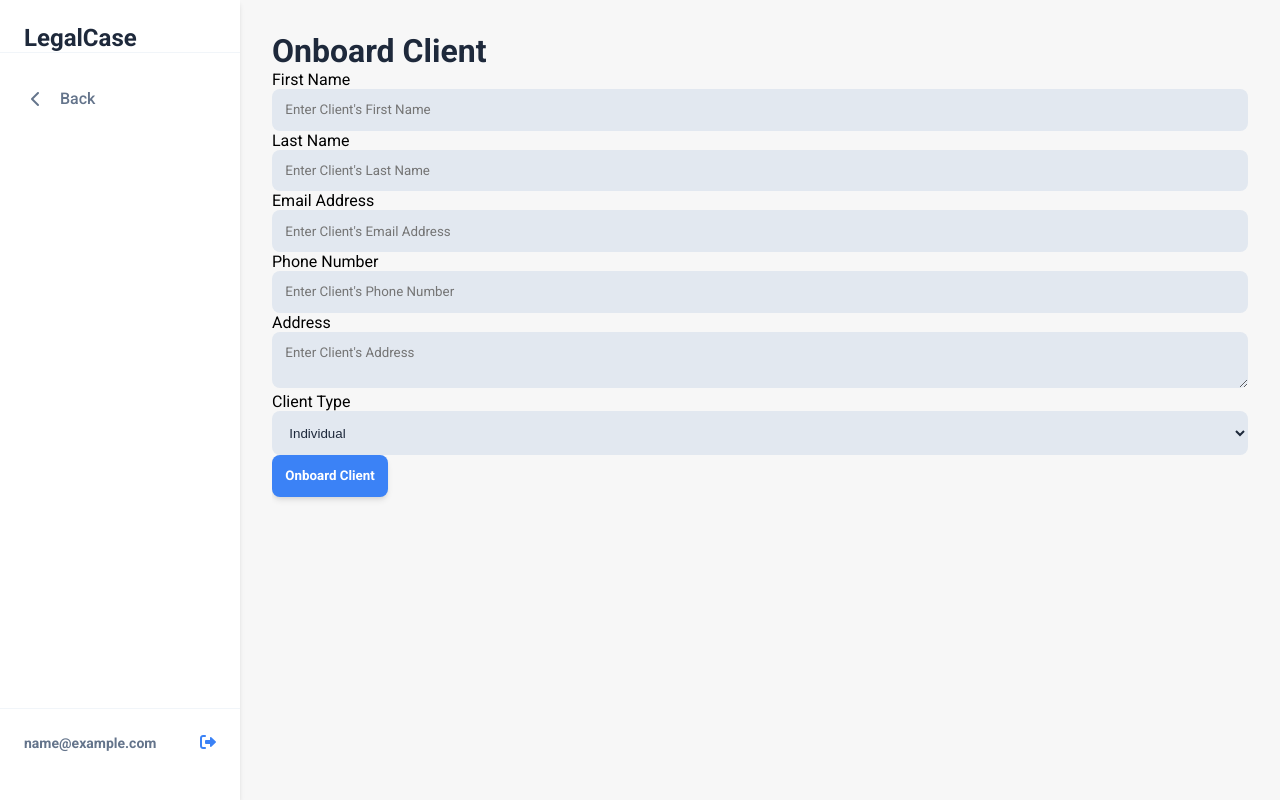
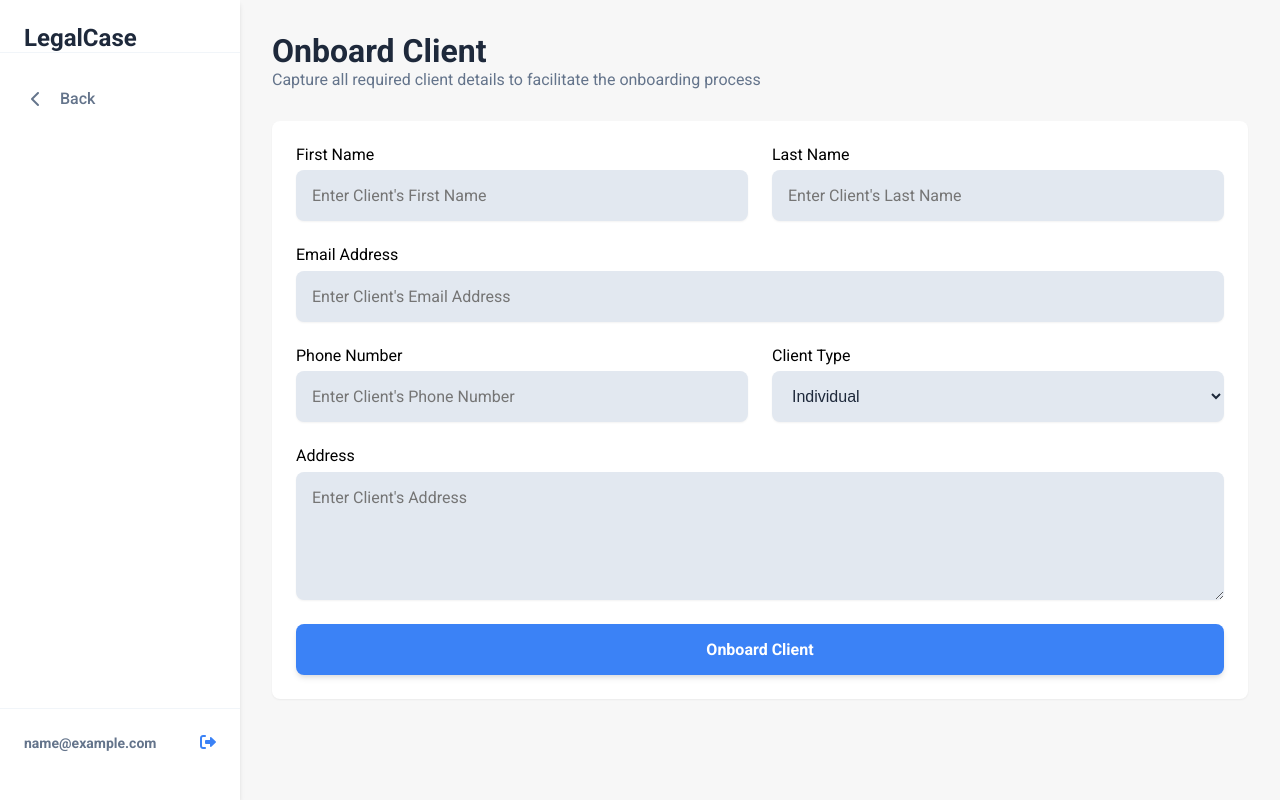
Before and after one commit to KevinKagwima/LawFirm, a Flask app: page /add/client in a window 1280 px wide. Run offline with Flask 3, Linux system fonts and the light colour scheme; the visitor is signed in with stand-in values (Sample User, id 1); data comes from the database, SQL or seed files in the repository.

Commit message:
Updated files

```diff
--- a/Auth/routes.py
+++ b/Auth/routes.py
@@ -22,9 +22,6 @@ password_reset_tokens = {}
 
 @auth_bp.route('/register', methods=['GET', 'POST'])
 def register():
-  # if current_user.is_authenticated:
-  #   return redirect(url_for('dashboard.index'))
-
   form = RegistrationForm()
 
   if form.validate_on_submit():
--- a/Clients/routes.py
+++ b/Clients/routes.py
@@ -18,13 +18,10 @@ def add_client():
   if form.validate_on_submit():
     try:
       if form.email.data:
-        existing_client = Client.query.filter_by(
-          lawyer_id=current_user.id,
-          email=form.email.data.lower().strip()
-        ).first()
+        existing_client = Client.query.filter_by(lawyer_id=current_user.id, email=form.email.data.lower().strip()).first()
 
         if existing_client:
-          flash('A client with this email already exists.', 'danger')
+          flash('A client with this email already exists', 'danger')
           return redirect(url_for('client.add_client'))
 
       # Create new client
@@ -43,7 +40,7 @@ def add_client():
       db.session.commit()
 
       flash(f'Client {client.full_name} added successfully!', 'success')
-      return redirect(url_for('dashboard.index'))
+      return redirect(url_for('client.client_profile', client_id=client.unique_id))
 
     except Exception as e:
       db.session.rollback()
@@ -51,7 +48,8 @@ def add_client():
       return redirect(url_for('client.add_client'))
 
   context = {
-     "form": form
+     "form": form,
+     "back_url": request.referrer,
   }
 
   return render_template('Main/add-client.html', **context)
@@ -61,25 +59,18 @@ def add_client():
 def client_profile(client_id):
   """View client details and their cases"""
   try:
-    client = Client.query.filter_by(
-      unique_id=client_id,
-      lawyer_id=current_user.id
-    ).first()
+    client = Client.query.filter_by(unique_id=client_id, lawyer_id=current_user.id).first()
 
     # Get client's cases
-    cases = Case.query.filter_by(
-      client_id=client.id
-    ).order_by(Case.opened_date.desc()).all()
+    cases = Case.query.filter_by(client_id=client.id).order_by(Case.opened_date.desc()).all()
 
     context = {
       "client": client,
       "cases": cases,
+      "back_url": request.referrer,
     }
 
-    return render_template(
-      'Main/client-profile.html',
-      **context
-    )
+    return render_template('Main/client-profile.html', **context)
 
   except Exception as e:
     flash(f'Error: {str(e)}', 'danger')
--- a/static/css/Auth/auth.css
+++ b/static/css/Auth/auth.css
@@ -50,12 +50,6 @@ form {
   display: grid;
   height: max-content;
   gap: 0.3rem;
-}
-
-.invalid-feedback {
-  color: var(--danger);
-  font-size: 0.8rem;
-  line-height: 1;
 }
 
 .checkbox {
--- a/static/css/Main/style.css
+++ b/static/css/Main/style.css
@@ -177,7 +177,7 @@
 
 .stats-grid {
   display: grid;
-  grid-template-columns: repeat(auto-fill, minmax(240px, 1fr));
+  grid-template-columns: repeat(auto-fill, minmax(300px, 1fr));
   gap: 1.5rem;
   margin-bottom: 1rem;
 }
--- a/static/css/base.css
+++ b/static/css/base.css
@@ -146,6 +146,12 @@ button,
   color: var(--color-white);
 }
 
+.invalid-feedback {
+  color: var(--danger);
+  font-size: 0.8rem;
+  line-height: 1;
+}
+
 input,
 select,
 textarea {
@@ -155,10 +161,12 @@ textarea {
   padding: 1em;
   border-radius: var(--radius-md);
   width: 100%;
+  box-shadow: var(--shadow-sm);
 }
 
 textarea {
   resize: vertical;
+  min-height: 8rem;
 }
 
 input:focus,
@@ -169,7 +177,7 @@ textarea:focus {
 
 .content-box {
   display: flex;
-  gap: 2rem;
+  gap: 1.9rem;
   height: 100svh;
 }
 
@@ -296,7 +304,7 @@ textarea:focus {
 .main-content {
   height: 100%;
   flex-grow: 1;
-  padding: 2rem 2rem 0.5rem 0;
+  padding: 2rem 2rem 0.5rem 0.1rem;
   background-color: var(--color-light-grey-3);
   position: relative;
   overflow-y: scroll;
@@ -571,6 +579,7 @@ textarea:focus {
   }
 
   .main-content {
+    padding-block: 0.5rem 1rem;
     padding-left: 2rem;
     margin-left: -17rem;
   }
--- /dev/null
+++ b/static/css/form.css
@@ -0,0 +1,55 @@
+.container {
+  display: grid;
+  gap: 2rem;
+}
+
+.form-header {
+  display: grid;
+}
+
+.form-header p {
+  color: var(--color-text-secondary);
+}
+
+form {
+  display: grid;
+  grid-template-columns: repeat(2, 1fr);
+  gap: 1.5rem;
+  padding: 1.5rem;
+  background-color: var(--color-white);
+  border-radius: var(--radius-md);
+  box-shadow: var(--shadow-sm);
+}
+
+input,
+select,
+textarea {
+  font-size: 1rem;
+  background-color: var(--color-light-grey-2);
+}
+
+.btn {
+  font-size: 1rem;
+}
+
+.extend,
+.btn {
+  grid-column: 1/-1;
+}
+
+.form-group {
+  display: grid;
+  gap: 0.4rem;
+}
+
+@media screen and (max-width: 700px) {
+  form {
+    grid-template-columns: 1fr;
+  }
+
+  input,
+  select,
+  textarea {
+    font-size: 0.8rem;
+  }
+}
--- a/templates/Main/add-client.html
+++ b/templates/Main/add-client.html
@@ -2,7 +2,7 @@
 
 {% block head %}
 {{ super() }}
-<link rel="stylesheet" href="{{url_for('static',filename='css/Main/add-client.css')}}">
+<link rel="stylesheet" href="{{url_for('static',filename='css/form.css')}}">
 {% endblock %}
 
 {% block title %}
@@ -10,7 +10,7 @@ Home
 {% endblock %}
 
 {% block nav %}
-<a href="{{ url_for('dashboard.index') }}" class="nav-item">
+<a href="{{ back_url }}" class="nav-item">
   <i class="fas fa-chevron-left"></i>
   Back
 </a>
@@ -18,8 +18,10 @@ Home
 
 {% block body %}
 <div class="container">
-  <div class="auth-container">
+  <div class="form-header">
     <h1>Onboard Client</h1>
+    <p>Capture all required client details to facilitate the onboarding process</p>
+  </div>
   <form method="post" action="{{ url_for('client.add_client') }}" novalidate class="needs-validation">
     {{ form.hidden_tag() }}
 
@@ -39,7 +41,7 @@ Home
       {% endfor %}
     </div>
 
-      <div class="form-group">
+    <div class="form-group extend">
       {{ form.email.label(class="form-label") }}
       {{ form.email(class="form-control", placeholder="Enter Client's Email Address", required=true) }}
       {% for error in form.email.errors %}
@@ -56,6 +58,14 @@ Home
     </div>
 
     <div class="form-group">
+      {{ form.client_type.label(class="form-label") }}
+      {{ form.client_type(class="form-control", placeholder="Enter Client's First Name", required=true) }}
+      {% for error in form.client_type.errors %}
+      <div class="invalid-feedback d-block">{{ error }}</div>
+      {% endfor %}
+    </div>
+
+    <div class="form-group extend">
       {{ form.address.label(class="form-label") }}
       {{ form.address(class="form-control", placeholder="Enter Client's Address", required=true) }}
       {% for error in form.address.errors %}
@@ -63,17 +73,8 @@ Home
       {% endfor %}
     </div>
 
-      <div class="form-group">
-        {{ form.client_type.label(class="form-label") }}
-        {{ form.client_type(class="form-control", placeholder="Enter Client's First Name", required=true) }}
-        {% for error in form.client_type.errors %}
-        <div class="invalid-feedback d-block">{{ error }}</div>
-        {% endfor %}
-      </div>
-
     <button class="btn btn-primary" type="submit">Onboard Client</button>
   </form>
-  </div>
 </div>
 {% endblock %}
 
--- a/templates/Main/client-profile.html
+++ b/templates/Main/client-profile.html
@@ -12,7 +12,7 @@ Home
 {% block nav %}
 <a href="{{ url_for('dashboard.index') }}" class="nav-item">
   <i class="fas fa-chevron-left"></i>
-  Back
+  Back To Dashboard
 </a>
 {% endblock %}
 
```
Also changed, not shown: Case/routes.py (+5 -3 lines), static/css/Main/case-details.css (+67 -2 lines), templates/Main/add-case-note.html (+7 -6 lines), templates/Main/case-details.html (+25 -17 lines), templates/Main/new-case.html (+34 -33 lines). Lines whose indentation alone changed are shown as unchanged.
